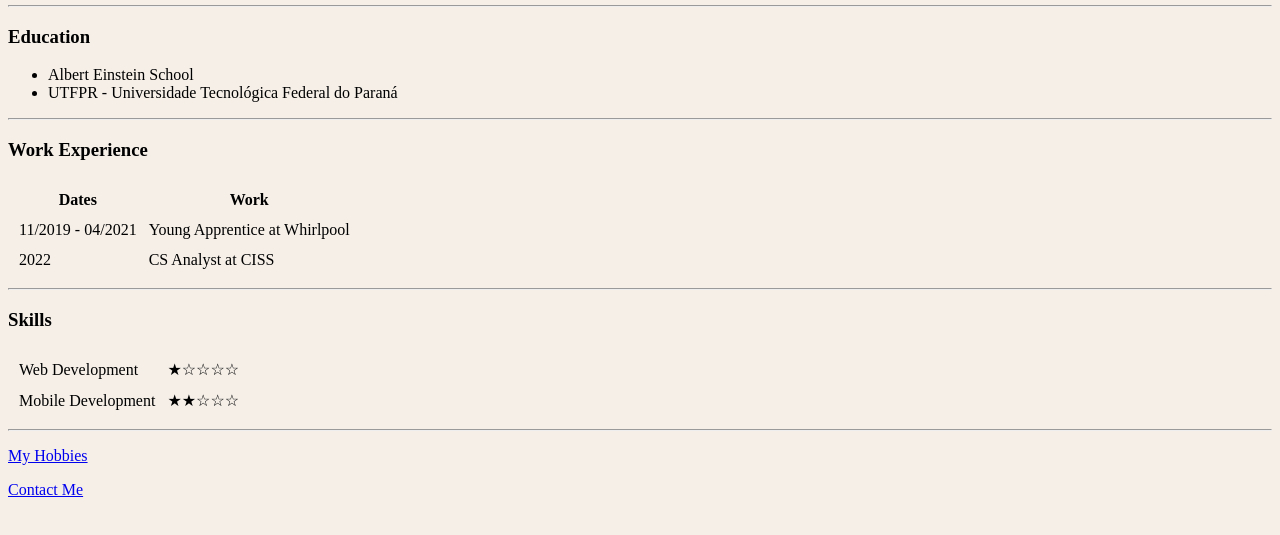
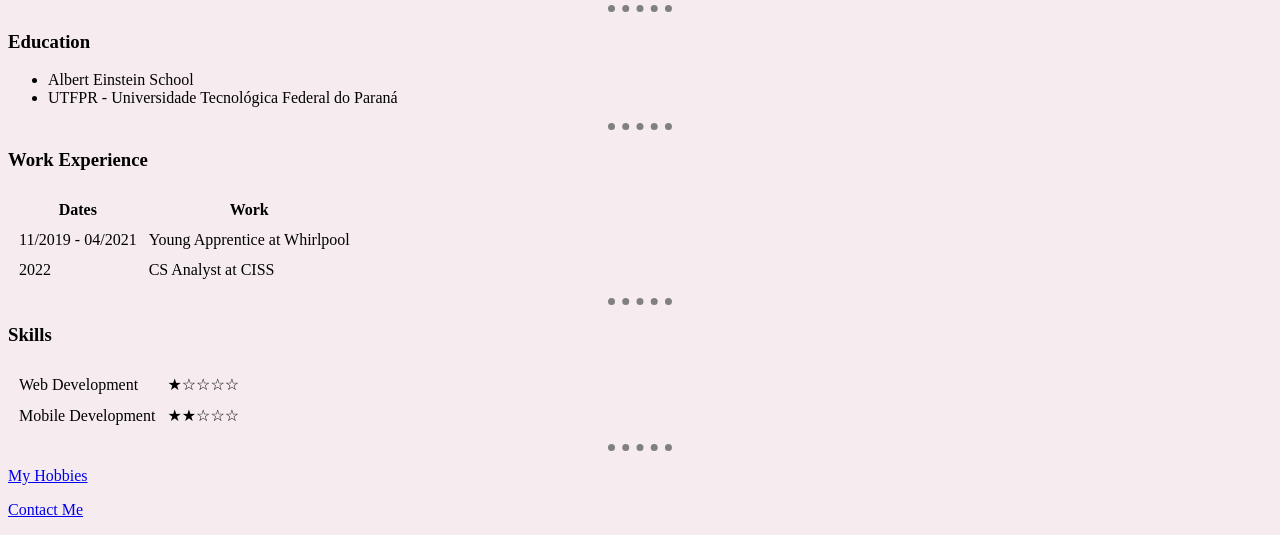
Before and after one commit to juriaCardozo/web-development-bootcamp, a plain HTML site: page HTML and CSS/Personal Site/index.html in a window 1280 px wide. Shown: the part 321-856 px from the top of the page. Drawn offline with Linux system fonts and the light colour scheme.

Commit message:
Internal CSS

```diff
--- a/HTML and CSS/Personal Site/index.html
+++ b/HTML and CSS/Personal Site/index.html
@@ -5,11 +5,26 @@
     <meta http-equiv="X-UA-Compatible" content="IE=edge">
     <meta name="viewport" content="width=device-width, initial-scale=1.0">
     <title>Júlia's Personal Site</title>
+
+    <style>
+        body{
+            background-color: #F6ECF0;
+        }
+
+        hr{
+            border-style: none;
+            border-top-style: dotted;
+            border-color: gray;
+            border-width: 7px;
+            width: 5%;
+        }
+    </style>
+
 </head>
-<body style="background-color: #F5EFE8;">
+<body>
     <table>
         <tr>
-            <td><img src="https://avatars.githubusercontent.com/u/97252015?v=4" alt="Julia profile picture"></td>
+            <td><img src="https://avatars.githubusercontent.com/u/97252015?v=4" alt="Julia's profile picture"></td>
             <td>
                 <h1>Júlia Cavalcante</h1>
                 <p><em><strong>Product Analyst</strong></em></p>
```
